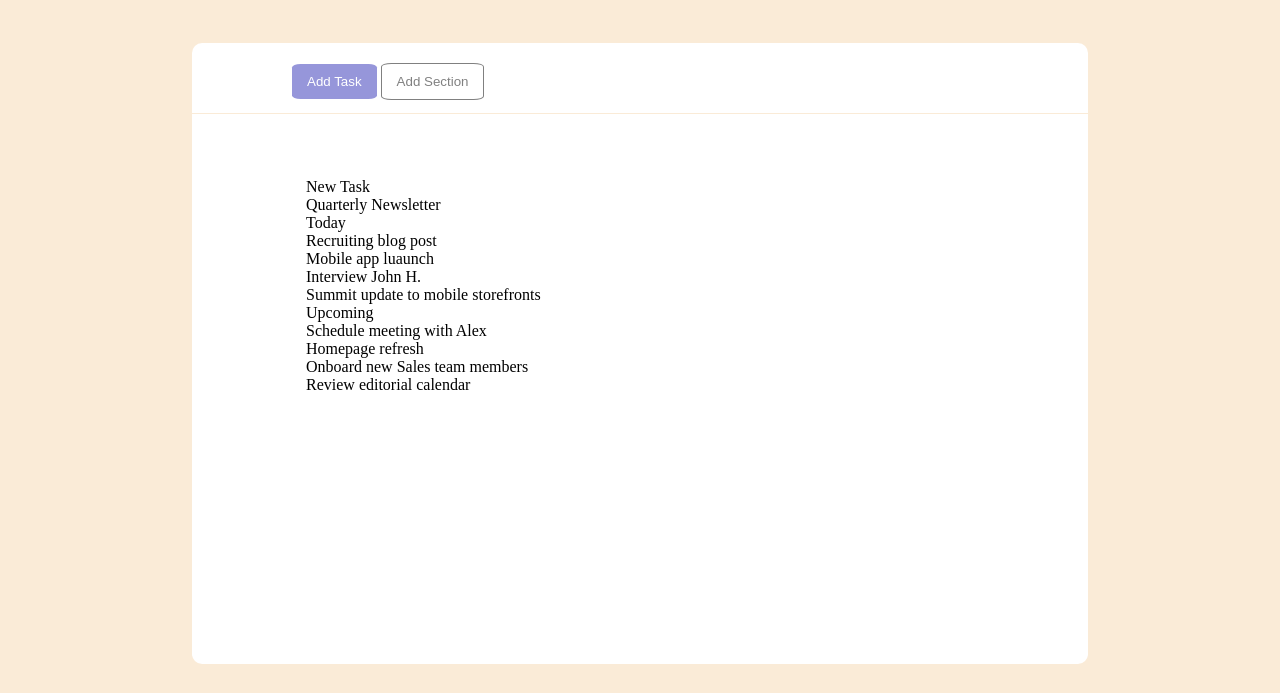
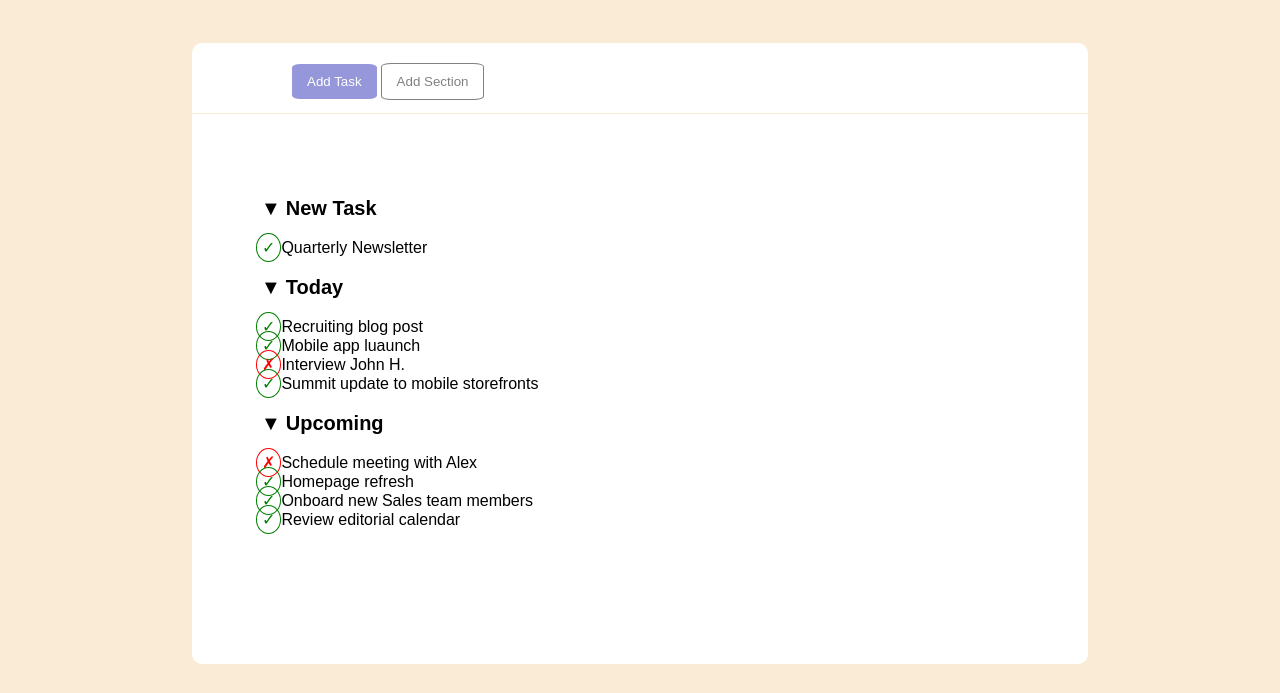
Before and after one commit to Alexbarile/html-css-toboolist, a plain HTML site: page index.html in a window 1280 px wide. Shown: the part 107-800 px from the top of the page. Drawn offline with Linux system fonts and the light colour scheme.

Commit message:
definendo il main

```diff
--- a/css/style.css
+++ b/css/style.css
@@ -76,6 +76,7 @@ body{
     height: 550px;
     margin: 1px auto;
     padding: 5%;
+    font-family: Arial, Helvetica, sans-serif;
 }
 
 .choose{
@@ -84,5 +85,38 @@ body{
 
 ul{
     list-style-type: none;
-    content: '\2193';
 }
+
+.first::before{
+    content: '\25BC';
+    padding: 5px;
+}
+
+.first{
+    font-size: 20px;
+    font-weight: 600;
+    line-height: 60px;
+
+}
+
+
+.second::before{
+    content: '\2713';
+    color: green;
+    padding: 5px;
+    border: 1px solid green;
+    border-radius: 100%;
+}
+
+.second{
+    margin-bottom: 20%;
+}
+
+.third::before{
+    content: '\2717';
+    color: red;
+    padding: 5px;
+    border: 1px solid red;
+    border-radius: 100%;
+
+}
--- a/index.html
+++ b/index.html
@@ -31,39 +31,36 @@
         <div class="container-selection">
 
             <section>
-                <ul class="choose">
-                    <li>
-                        New Task
+                <ul>
+                    <li><span class="first">New Task</span>
                         <ul>
-                            <li>Quarterly Newsletter</li>
+                            <li><span class="second">Quarterly Newsletter</span></li>
                         </ul>
                     </li>
                 </ul>
             </section>
 
             <section>
-                <ul class="choose">
-                    <li>
-                        Today
+                <ul>
+                    <li><span class="first">Today</span>
                         <ul>
-                            <li>Recruiting blog post</li>
-                            <li>Mobile app luaunch</li>
-                            <li>Interview John H.</li>
-                            <li>Summit update to mobile storefronts</li>
+                            <li><span class="second">Recruiting blog post</span></li>
+                            <li><span class="second">Mobile app luaunch</span></li>
+                            <li><span class="third">Interview John H.</span></li>
+                            <li><span class="second">Summit update to mobile storefronts</span></li>
                         </ul>
                     </li>
                 </ul>
             </section>
 
             <section>
-                <ul class="choose">
-                    <li>
-                        Upcoming
+                <ul>
+                    <li><span class="first">Upcoming</span>
                         <ul>
-                            <li>Schedule meeting with Alex</li>
-                            <li>Homepage refresh</li>
-                            <li>Onboard new Sales team members</li>
-                            <li>Review editorial calendar</li>
+                            <li><span class="third">Schedule meeting with Alex</span></li>
+                            <li><span class="second">Homepage refresh</span></li>
+                            <li><span class="second">Onboard new Sales team members</span></li>
+                            <li><span class="second">Review editorial calendar</span></li>
                         </ul>
                     </li>
                 </ul>
```
